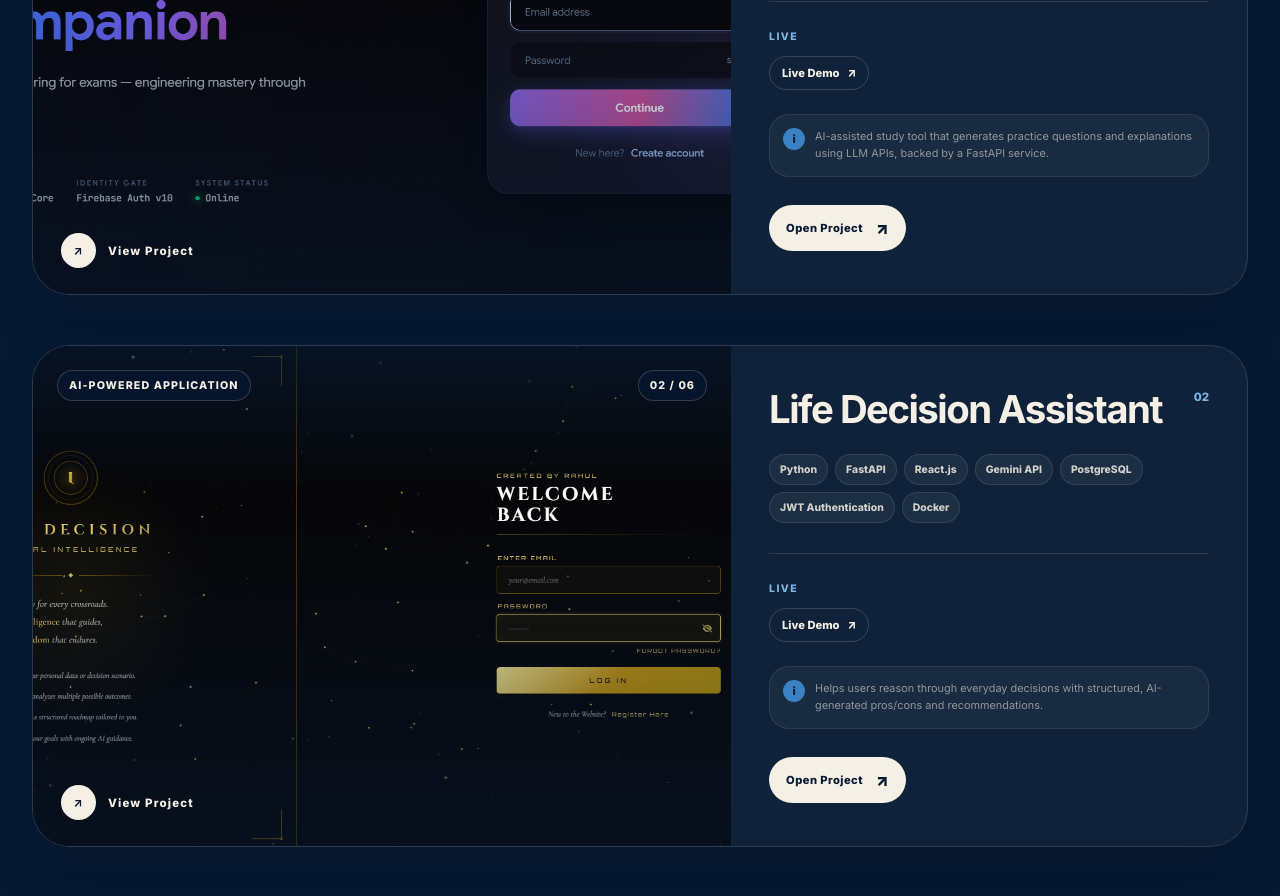
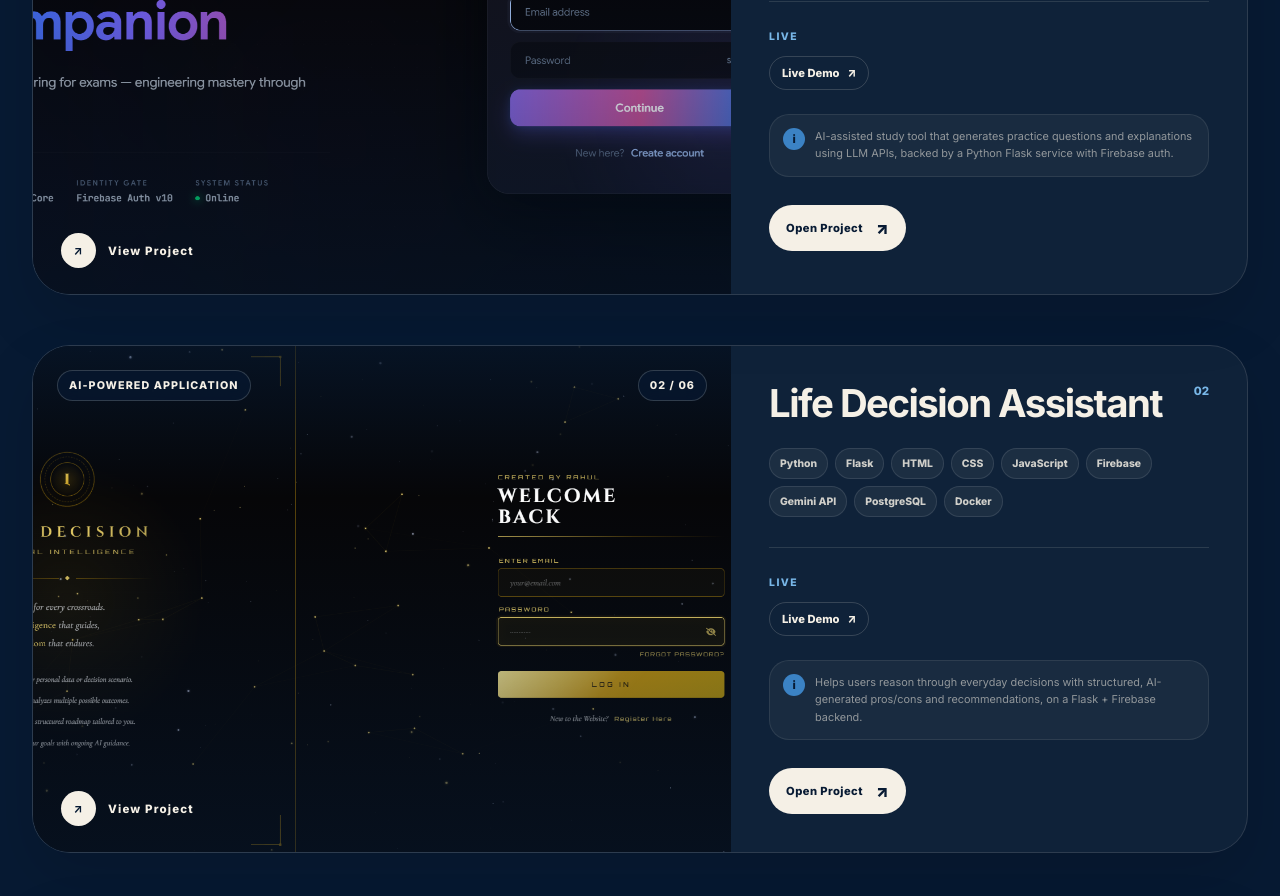
Before and after one commit to RAHUL2525252525/PORTFOLIO, a React (Vite) app: page / in a window 1280 px wide. Shown: the part 6080-6976 px from the top of the page. Built offline with nearby package versions, Linux system fonts and the light colour scheme.

Commit message:
Update App.jsx

```diff
--- a/src/App.jsx
+++ b/src/App.jsx
@@ -853,16 +853,18 @@ const PROJECTS = [
     image: AIEXAM_IMAGE,
     tech: [
       "Python",
-      "FastAPI",
-      "React.js",
+      "Flask",
+      "HTML",
+      "CSS",
+      "JavaScript",
+      "Firebase",
       "Groq API",
       "Gemini API",
       "MySQL",
-      "JWT Authentication",
       "Docker",
     ],
     backendNote:
-      "AI-assisted study tool that generates practice questions and explanations using LLM APIs, backed by a FastAPI service.",
+      "AI-assisted study tool that generates practice questions and explanations using LLM APIs, backed by a Python Flask service with Firebase auth.",
     liveLinks: [
       {
         label: "Live Demo",
@@ -878,15 +880,17 @@ const PROJECTS = [
     image: LIFEDECISION_IMAGE,
     tech: [
       "Python",
-      "FastAPI",
-      "React.js",
+      "Flask",
+      "HTML",
+      "CSS",
+      "JavaScript",
+      "Firebase",
       "Gemini API",
       "PostgreSQL",
-      "JWT Authentication",
       "Docker",
     ],
     backendNote:
-      "Helps users reason through everyday decisions with structured, AI-generated pros/cons and recommendations.",
+      "Helps users reason through everyday decisions with structured, AI-generated pros/cons and recommendations, on a Flask + Firebase backend.",
     liveLinks: [
       {
         label: "Live Demo",
```
